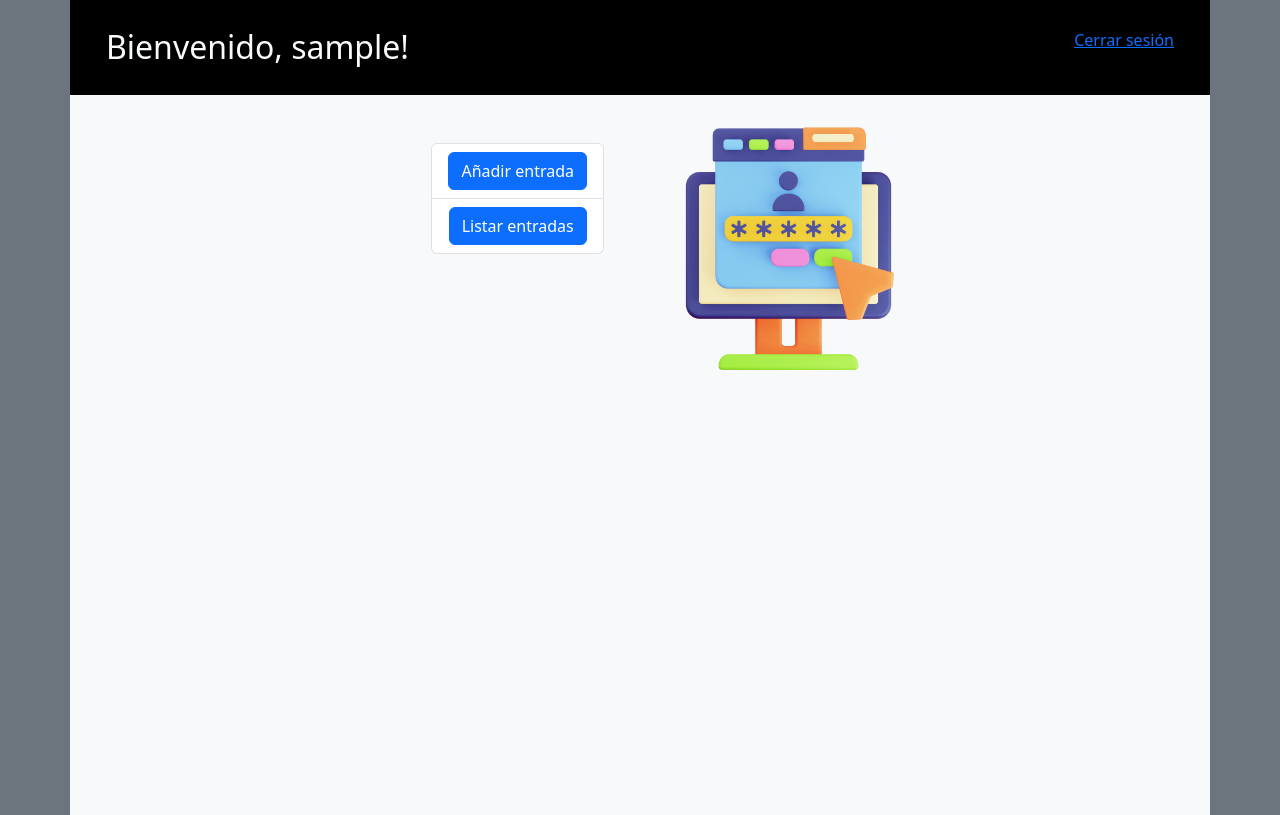
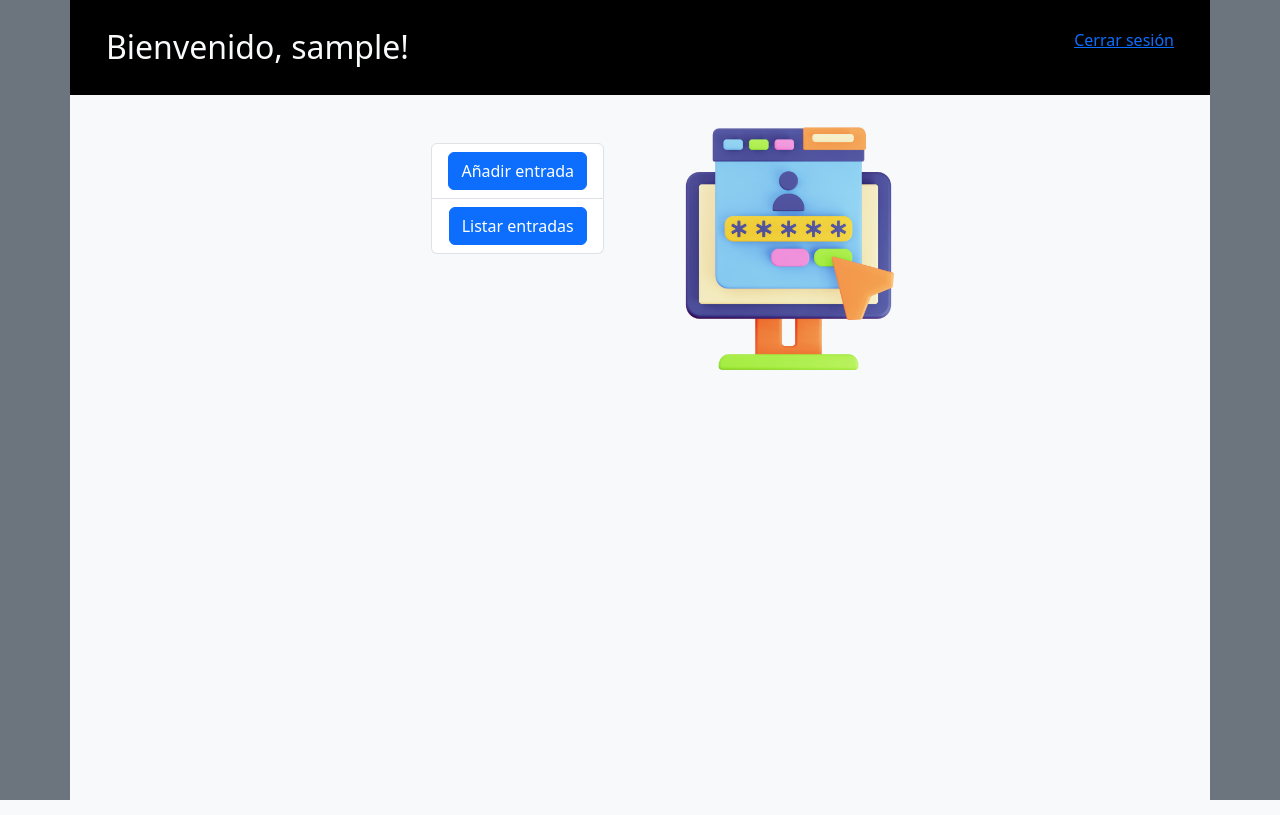
Before and after one commit to SergioGZ/Tarea-Online-2-SER, a PHP site: page / in a window 1280 px wide. Run offline with PHP 8.4, Linux system fonts and the light colour scheme; the visitor is signed in with stand-in values (Sample User, id 1).

Commit message:
Update index.php

```diff
--- a/index.php
+++ b/index.php
@@ -24,7 +24,7 @@ if (!isset($_SESSION['loggedin']) || $_SESSION['loggedin'] !== true) {
 
 <body class="bg-secondary">
 
-    <div class="container">
+    <div class="container bg-light" style="height: 100vh;">
         <div class="row bg-black" style="height:95px;">
             <div class="col-6">
                 <h2 class="text-light m-4 pt-1">Bienvenido, <?php echo $_SESSION['username']; ?>!</h2>
@@ -34,7 +34,7 @@ if (!isset($_SESSION['loggedin']) || $_SESSION['loggedin'] !== true) {
             </div>
         </div>
 
-        <div class="row bg-light" style="height:90vh;">
+        <div class="row">
             <div class="col-6 w-50">
                 <ul class="list-group p-4 pt-lg-5 float-end">
                     <li class="list-group-item text-center"><a class="btn btn-primary">Añadir entrada</a></li>
```
